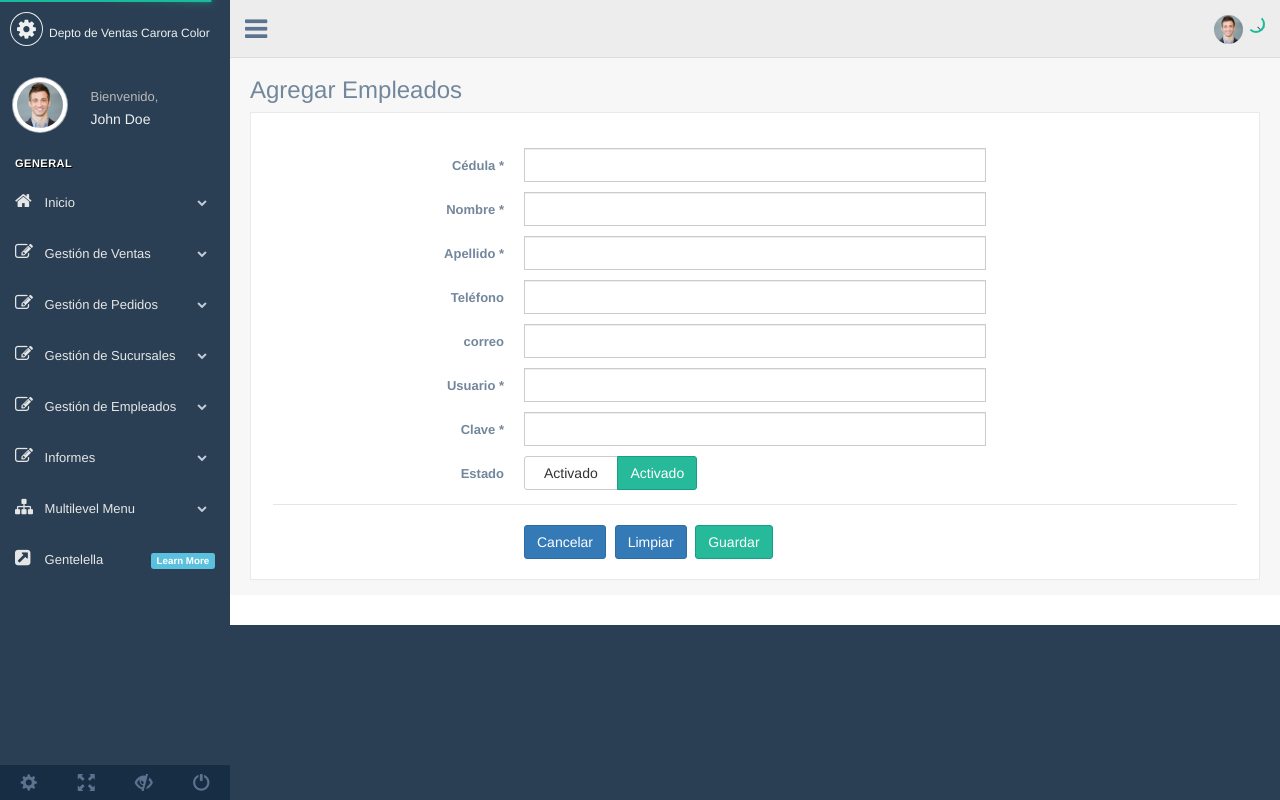
After one commit to jdcadenas/unaproyectocarora336, a CodeIgniter app: page /database/index.php/empleados/add in a window 1280 px wide. The commit adds this page. Run offline with CodeIgniter, Linux system fonts and the light colour scheme; some libraries are stand-ins or nearby versions.

```diff
--- a/application/config/config.php
+++ b/application/config/config.php
@@ -226,7 +226,7 @@ $config['allow_get_array'] = TRUE;
 | your log files will fill up very fast.
 |
 */
-$config['log_threshold'] = 0;
+$config['log_threshold'] = 2;
 
 /*
 |--------------------------------------------------------------------------
--- a/application/controllers/Empleados.php
+++ b/application/controllers/Empleados.php
@@ -1,6 +1,11 @@
-<?php if ( ! defined('BASEPATH')) exit('No direct script access allowed');
+<?php
 
-class Empleados extends CI_Controller {
+if (!defined('BASEPATH')) {
+    exit('No direct script access allowed');
+}
+
+class Empleados extends CI_Controller
+{
 
     public function __construct()
     {
@@ -11,28 +16,114 @@ class Empleados extends CI_Controller {
     public function index()
     {
 
-		$data = array('empleados' => $this->Empleados_model->getEmpleados() );
+        $data = array('empleados' => $this->Empleados_model->getEmpleados());
 
         $this->template->write_view('sidenavs', 'template/default_sidenavs', true);
         $this->template->write_view('navs', 'template/default_topnavs.php', true);
-     $this->template->write('title', 'Listado de Empleados', TRUE);
+        $this->template->write('title', 'Listado de Empleados', true);
         $this->template->write('header', 'Listado de Empleados');
         $this->template->write_view('content', 'admin/empleados/list', $data, true);
-
         $this->template->render();
-
     }
 
-	public function view($id){
-		$data = array('empleado' => $this->Empleados_model->getEmpleado($id) );
+    public function add()
+    {
+
+        $this->template->write_view('sidenavs', 'template/default_sidenavs', true);
+        $this->template->write_view('navs', 'template/default_topnavs.php', true);
+        $this->template->write('title', 'Agregar Empleados', true);
+        $this->template->write('header', 'Agregar Empleados');
+        $this->template->write_view('content', 'admin/empleados/add');
+        $this->template->render();
+    }
+
+    public function view($id)
+    {
+        $data = array('empleado' => $this->Empleados_model->getEmpleado($id));
 
         $this->load->view('admin/empleados/view', $data);
     }
+
     public function delete($id)
     {
-		$data = array('estado' => '0' );
-		$this->Empleados_model->update($id,$data);
+        $data = array('estado' => '0');
+        $this->Empleados_model->update($id, $data);
         echo "empleados";
     }
 
+    public function update()
+    {
+        $id_empleado = $this->input->post('id_empleado');
+        $cedula      = $this->input->post('cedula');
+        $nombre      = $this->input->post('nombre');
+        $apellido    = $this->input->post('apellido');
+        $telefono    = $this->input->post('telefono');
+        $correo      = $this->input->post('correo');
+        $usuario     = $this->input->post('usuario');
+        $clave       = $this->input->post('clave');
+        $data        = array('cedula' => $cedula,
+            'nombre'                      => $nombre,
+            'apellido'                    => $apellido,
+            'telefono'                    => $telefono,
+            'correo'                      => $correo,
+            'usuario'                     => $usuario,
+            'clave'                       => $clave,
+            'estado'                      => '1',
+            'rol_id'                      => '4',
+        );
+
+        $resp = $this->Empleados_model->update($id_empleado, $data);
+        if (!$resp) {
+            log_message($this->Empleados_model->update($id_empleado, $data));
+            $this->session->set_flashdata('error', 'No se pudo guardar la información');
+            redirect(base_url() . 'empleados/edit/' . $id_empleado);
+
+        } else {
+            redirect(base_url() . 'empleados', 'refresh');
         }
+    }
+
+    public function store()
+    {
+        $cedula   = $this->input->post('cedula');
+        $nombre   = $this->input->post('nombre');
+        $apellido = $this->input->post('apellido');
+        $telefono = $this->input->post('telefono');
+        $correo   = $this->input->post('correo');
+        $usuario  = $this->input->post('usuario');
+        $clave    = $this->input->post('clave');
+
+        $data = array('cedula' => $cedula,
+            'nombre'               => $nombre,
+            'apellido'             => $apellido,
+            'telefono'             => $telefono,
+            'correo'               => $correo,
+            'usuario'              => $usuario,
+            'clave'                => $clave,
+            'estado'               => '1',
+            'rol_id'               => '4',
+        );
+
+        if ($this->Empleados_model->save($data)) {
+
+            redirect(base_url() . 'empleados', 'refresh');
+        } else {
+
+            $this->session->set_flashdata('error', 'No se pudo guardar la información');
+            redirect(base_url() . 'empleados/add', 'refresh');
+        }
+    }
+
+    public function edit($id)
+    {
+        $data = array('empleado' => $this->Empleados_model->getEmpleado($id));
+
+        $this->template->write_view('sidenavs', 'template/default_sidenavs', true);
+        $this->template->write_view('navs', 'template/default_topnavs.php', true);
+        $this->template->write('title', 'Empleados  <small>Edición</small>', true);
+        $this->template->write('header', 'Empleados  <small>Edición</small>');
+        $this->template->write_view('content', 'admin/empleados/edit', $data, true);
+        $this->template->render();
+    }
+
+}
--- a/application/models/Empleados_model.php
+++ b/application/models/Empleados_model.php
@@ -30,6 +30,7 @@ class Empleados_model extends CI_Model {
     $resultado=$this->db->get('empleados');
     return $resultado->row();
   }
+
   public function save($data)
   {
     return $this->db->insert('empleados', $data);
--- /dev/null
+++ b/application/views/admin/empleados/add.php
@@ -0,0 +1,135 @@
+<div class="clearfix"></div>
+<div class="row">
+  <div class="col-md-12 col-sm-12 col-xs-12">
+    <div class="x_panel">
+
+      <div class="x_content">
+        <?php if ($this->session->flashdata("error")): ?>
+          <div class="alert alert-danger alert-dismissible">
+            <button type="button" class="close" data-dismiss="alert" aria-hidden="true">&time</button>
+
+            <p><i class="icon fa fa-ban"></i><?php echo $this->session->flashdata("error"); ?></p>
+          </div>
+        <?php endif; ?>
+        <br />
+
+
+        <form id="demo-form2" data-parsley-validate class="form-horizontal form-label-left"
+        action="<?php echo base_url(); ?>empleados/store" method="post">
+
+          <div class="form-group">
+            <label class="control-label col-md-3 col-sm-3 col-xs-12" for="cedula">Cédula <span class="required">*</span>
+            </label>
+            <div class="col-md-6 col-sm-6 col-xs-12">
+              <input type="text" id="cedula" name="cedula" required="required" class="form-control col-md-7 col-xs-12">
+            </div>
+          </div>
+          <div class="form-group">
+            <label class="control-label col-md-3 col-sm-3 col-xs-12" for="nombre">Nombre <span class="required">*</span>
+            </label>
+            <div class="col-md-6 col-sm-6 col-xs-12">
+              <input type="text" id="nombre" name="nombre" required="required" class="form-control col-md-7 col-xs-12">
+            </div>
+          </div>
+          <div class="form-group">
+            <label class="control-label col-md-3 col-sm-3 col-xs-12" for="apellido">Apellido <span class="required">*</span>
+            </label>
+            <div class="col-md-6 col-sm-6 col-xs-12">
+              <input type="text" id="apellido" name="apellido" required="required" class="form-control col-md-7 col-xs-12">
+            </div>
+          </div>
+          <div class="form-group">
+            <label class="control-label col-md-3 col-sm-3 col-xs-12" for="telefono">Teléfono <span class=""></span>
+            </label>
+            <div class="col-md-6 col-sm-6 col-xs-12">
+              <input type="text" id="telefono" name="telefono"  class="form-control col-md-7 col-xs-12">
+            </div>
+          </div>
+          <div class="form-group">
+            <label for="correo" class="control-label col-md-3 col-sm-3 col-xs-12">correo</label>
+            <div class="col-md-6 col-sm-6 col-xs-12">
+              <input id="correo" class="form-control col-md-7 col-xs-12" type="text" name="correo">
+            </div>
+          </div>
+
+          <div class="form-group">
+            <label class="control-label col-md-3 col-sm-3 col-xs-12" for="apellido">Usuario <span class="required">*</span>
+            </label>
+            <div class="col-md-6 col-sm-6 col-xs-12">
+              <input type="text" id="usuario" name="usuario" required="required" class="form-control col-md-7 col-xs-12">
+            </div>
+          </div>
+          <div class="form-group">
+            <label class="control-label col-md-3 col-sm-3 col-xs-12" for="clave">Clave <span class="required">*</span>
+            </label>
+            <div class="col-md-6 col-sm-6 col-xs-12">
+              <input type="text" id="clave" name="clave" required="required" class="form-control col-md-7 col-xs-12">
+            </div>
+          </div>
+          <div class="form-group">
+            <label class="control-label col-md-3 col-sm-3 col-xs-12">Estado</label>
+            <div class="col-md-6 col-sm-6 col-xs-12">
+              <div id="estado" class="btn-group" data-toggle="buttons">
+                <label class="btn btn-default" data-toggle-class="btn-primary" data-toggle-passive-class="btn-default">
+                  <input type="radio" name="estado" value="1"> &nbsp; Activado &nbsp;
+                </label>
+                <label class="btn btn-success" data-toggle-class="btn-primary" data-toggle-passive-class="btn-default">
+                  <input type="radio" name="estado" value="1"> Activado
+                </label>
+              </div>
+            </div>
+          </div>
+
+          <div class="ln_solid"></div>
+          <div class="form-group">
+            <div class="col-md-6 col-sm-6 col-xs-12 col-md-offset-3">
+              <button class="btn btn-primary" type="button">Cancelar</button>
+              <button class="btn btn-primary" type="reset">Limpiar</button>
+              <button type="submit" class="btn btn-success">Guardar</button>
+            </div>
+          </div>
+
+        </form>
+      </div>
+    </div>
+  </div>
+</div>
+
+
+<!-- Large modal -->
+
+
+
+<div class="modal fade bs-example-modal-lg" tabindex="-1" role="dialog" aria-hidden="true">
+  <div class="modal-dialog modal-lg">
+    <div class="modal-content">
+
+      <div class="modal-header">
+        <button type="button" class="close" data-dismiss="modal"><span aria-hidden="true">×</span>
+        </button>
+        <h4 class="modal-title" id="myModalLabel">Información de las Lista</h4>
+      </div>
+      <div class="modal-body">
+
+      </div>
+      <div class="modal-footer">
+        <button type="button" class="btn btn-danger pull-left" data-dismiss="modal">Cerrar</button>
+
+      </div>
+
+    </div>
+  </div>
+</div>
+
+<!-- //Large modal -->
+<script>
+
+
+  //agregado personal
+  var base_url = "<?php echo base_url(); ?>"
+
+
+
+
+
+</script>
--- a/application/views/admin/empleados/list.php
+++ b/application/views/admin/empleados/list.php
@@ -1,7 +1,7 @@
 <div class="row">
   <div class="col-md-12 col-sm-12 col-xs-12">
 
-    <a href="#" class="btn btn-primary btn-flat"><span class="fa fa-plus"></span>Agregar empleados</a>
+    <a href="<?php echo base_url() ?>empleados/add" class="btn btn-primary btn-flat"><span class="fa fa-plus"></span>Agregar empleados</a>
 
    </div>
  </div>
@@ -44,7 +44,7 @@
                  <div class="btn-group">
                   <button type="button" class="btn btn-info btn-view-emple" data-toggle="modal" data-target=".bs-example-modal-lg" value="<?php echo $empleado->id_empleado ?>"><span class="fa fa-search"></span></button>
 
-                    <a href="#" title="" class="btn btn-warning "><span class="fa fa-pencil"></span></a>
+                    <a href="<?php echo base_url() ?>empleados/edit/<?php echo $empleado->id_empleado; ?>" title="" class="btn btn-warning "><span class="fa fa-pencil"></span></a>
 
                      <a href="<?php echo base_url() ?>empleados/delete/<?php echo $empleado->id_empleado; ?>" title="" class="btn btn-danger btn-remove"><span class="fa fa-remove"></span></a>
                  </div>
--- a/application/views/template/default_sidenavs.php
+++ b/application/views/template/default_sidenavs.php
@@ -24,7 +24,7 @@
         <ul class="nav side-menu">
           <li><a><i class="fa fa-home"></i> Inicio <span class="fa fa-chevron-down"></span></a>
             <ul class="nav child_menu">
-              <li><a href="<?php echo base_url('example/dashboard') ?>">Catálogo Productos</a></li>
+              <li><a href="<?php echo base_url('productos') ?>">Catálogo Productos</a></li>
               <li><a href="<?php echo base_url('sucursales') ?>">Sucursales</a></li>
               <li><a href="<?php echo base_url('categorias') ?>">Categorias</a></li>
             </ul>
--- a/application/views/template/gentelella.php
+++ b/application/views/template/gentelella.php
@@ -43,14 +43,7 @@
               <div class="title_left">
                 <h3><?php echo $header ?></h3>
               </div>
-                            <div class="title_right">
-                                <div class="col-md-5 col-sm-5 col-xs-12 form-group pull-right top_search">
-                                    <div class="input-group">
-                                        <input type="text" class="form-control" placeholder="Search for...">
-                                        <span class="input-group-btn"><button class="btn btn-default" type="button">Go!</button></span>
-                                    </div>
-                                </div>
-                            </div>
+
             </div>
             <div class="clearfix"></div>
             <?php echo $content ?>
@@ -60,7 +53,7 @@
         <!-- Footer Content -->
         <footer>
           <div class="pull-right">
-                        Gentelella - Bootstrap Admin Template by <a href="https://colorlib.com">Colorlib</a> || <?php echo $footer; ?>
+
           </div>
           <div class="clearfix"></div>
         </footer>
```
Also changed, not shown: application/views/admin/empleados/edit.php (added, +137 -0 lines), 3 other files. Lines whose indentation alone changed are shown as unchanged.
